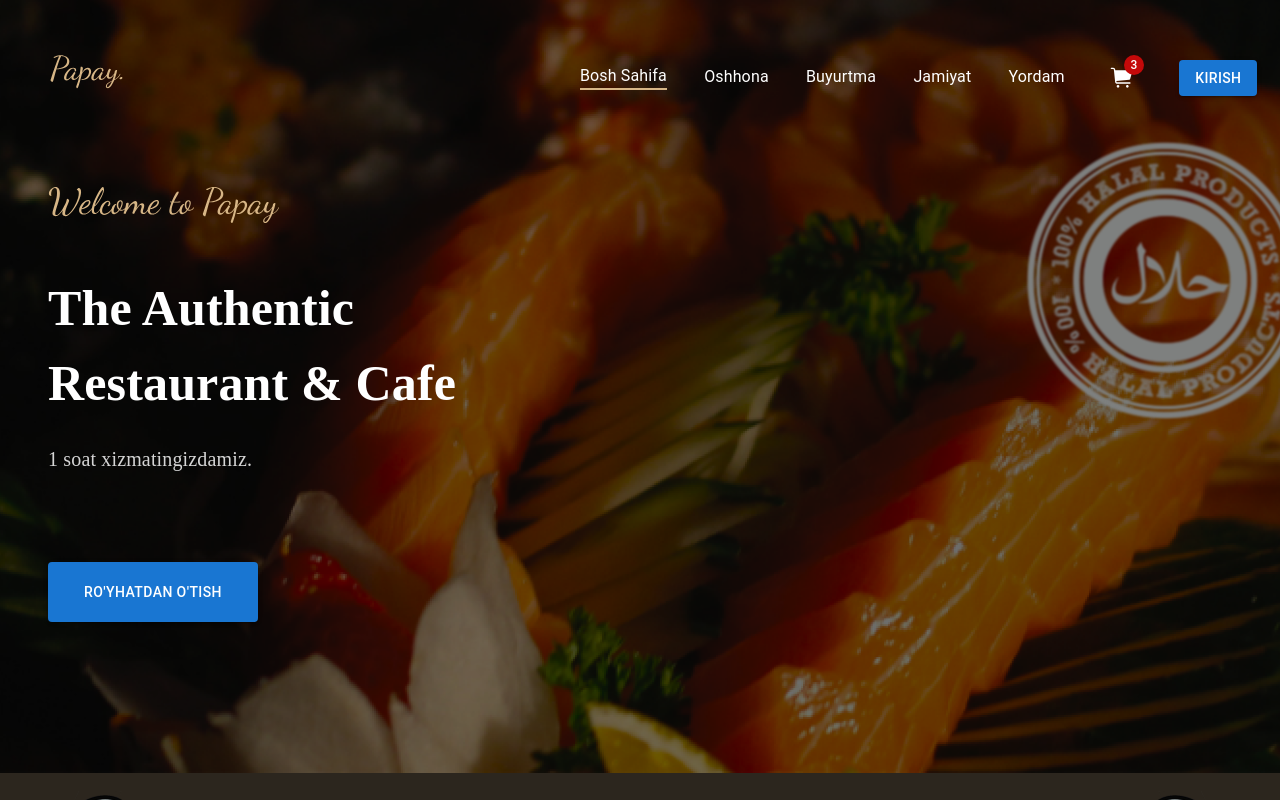
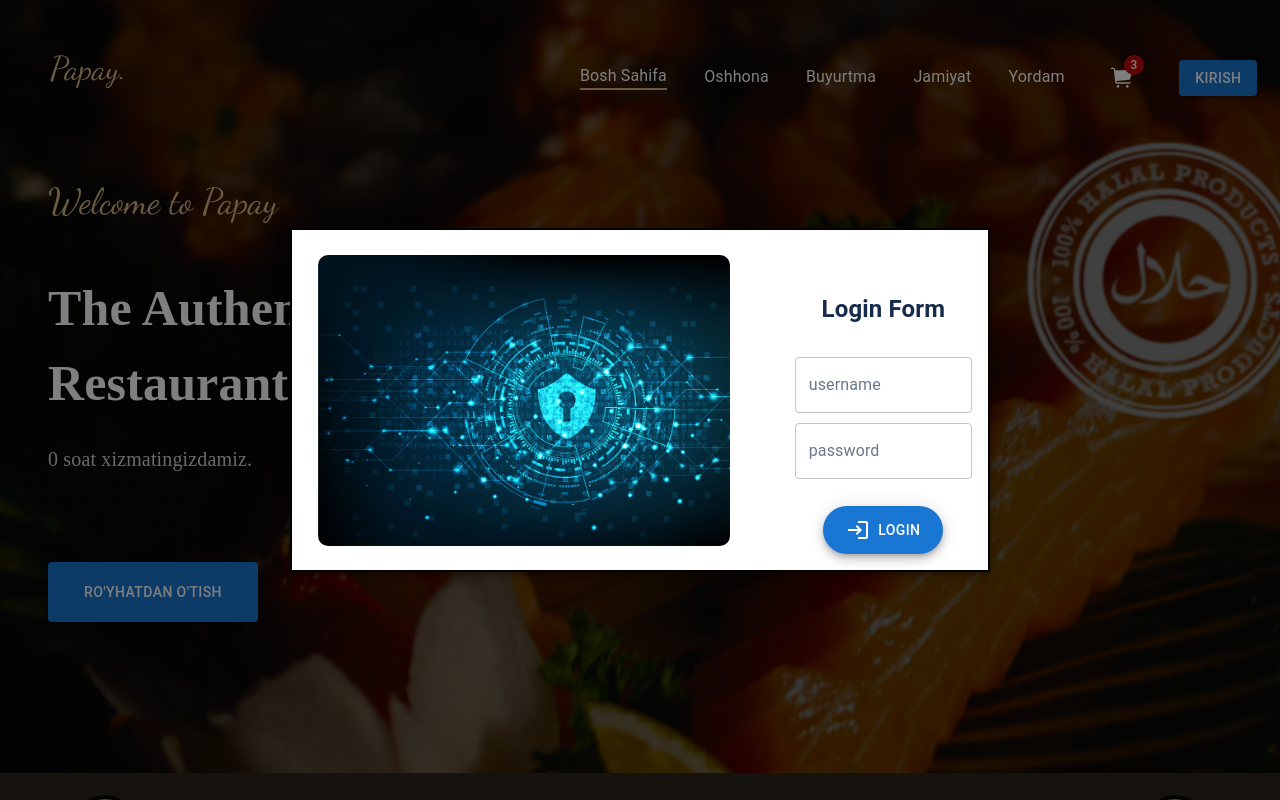
Before and after one commit to IslomKhurramov/papay-react, a React (Create React App) app: page / in a window 1280 px wide. Both pictures are taken after a click on the button "KIRISH". Shown: the top 800 px of the page. Built offline with nearby package versions, Linux system fonts and the light colour scheme; no server answers; a small style sheet from the web is missing.

Commit message:
feat: develop login authentication process

```diff
--- a/src/app/App.tsx
+++ b/src/app/App.tsx
@@ -20,16 +20,38 @@ import Car from "./screens/testCar";
 import AuthenticationModal from "./components/auth";
 
 function App() {
+  /*INITIALIZATION*/
   const [path, setPath] = useState();
   const main_path = window.location.pathname;
+  const [signUpOpen, setSignUpOpen] = useState(false);
+  const [loginOpen, setLoginOpen] = useState(false);
+
+  /**HANDLERS */
+  const handleSignUpOpen = () => setSignUpOpen(true);
+  const handleSignUpClose = () => setSignUpOpen(false);
+  const handleLoginOpen = () => setLoginOpen(true);
+  const handleLoginClose = () => setLoginOpen(false);
+
   return (
     <Router>
       {main_path == "/" ? (
-        <NavbarHome setPath={setPath} />
+        <NavbarHome
+          setPath={setPath}
+          handleLoginOpen={handleLoginOpen}
+          handleSignUpOpen={handleSignUpOpen}
+        />
       ) : main_path.includes("/restaurant") ? (
-        <NavbarRestaurant setPath={setPath} />
+        <NavbarRestaurant
+          setPath={setPath}
+          handleLoginOpen={handleLoginOpen}
+          handleSignUpOpen={handleSignUpOpen}
+        />
       ) : (
-        <NavbarOthers setPath={setPath} />
+        <NavbarOthers
+          setPath={setPath}
+          handleLoginOpen={handleLoginOpen}
+          handleSignUpOpen={handleSignUpOpen}
+        />
       )}
 
       <Switch>
@@ -58,7 +80,14 @@ function App() {
 
       <Footer />
 
-      <AuthenticationModal />
+      <AuthenticationModal
+        loginOpen={loginOpen}
+        handleLoginOpen={handleLoginOpen}
+        handleLoginClose={handleLoginClose}
+        signUpOpen={signUpOpen}
+        handleSignUpOpen={handleSignUpOpen}
+        handleSignUpClose={handleSignUpClose}
+      />
     </Router>
   );
 }
--- a/src/app/apiServices/memberApiService.ts
+++ b/src/app/apiServices/memberApiService.ts
@@ -1,3 +1,33 @@
-class MemberApiService {}
+import axios from "axios";
+import { serverApi } from "../../lib/config";
+import assert from "assert";
+import { Definer } from "../../lib/Definer";
+import { Member } from "../../types/user";
+
+class MemberApiService {
+  private readonly path: string;
+
+  constructor() {
+    this.path = serverApi;
+  }
+
+  public async loginRequest(login_data: any) {
+    try {
+      const result = await axios.post(this.path + "/login", login_data, {
+        withCredentials: true,
+      });
+      console.log("STATE:::", result.data.data);
+      assert.ok(result?.data, Definer.general_err1);
+      assert.ok(result?.data?.state != "fail", result?.data?.message);
+
+      const memeber: Member = result.data.data;
+      localStorage.setItem("memebr_data", JSON.stringify(memeber));
+      return memeber;
+    } catch (err: any) {
+      console.log(`ERROR::: loginRequest ${err.message}`);
+      throw err;
+    }
+  }
+}
 
 export default MemberApiService;
--- a/src/app/components/auth/index.tsx
+++ b/src/app/components/auth/index.tsx
@@ -6,6 +6,10 @@ import Fade from "@material-ui/core/Fade";
 import { Fab, Stack, TextField } from "@mui/material";
 import styled from "styled-components";
 import LoginIcon from "@mui/icons-material/Login";
+import { sweetErrorHandling } from "../../../lib/sweetAlert";
+import { Definer } from "../../../lib/Definer";
+import assert from "assert";
+import MemberApiService from "../../apiServices/memberApiService";
 
 const useStyles = makeStyles((theme) => ({
   modal: {
@@ -32,8 +36,43 @@ const ModalImg = styled.img`
 
 export default function AuthenticationModal(props: any) {
   const classes = useStyles();
-  const signUpOpen = false;
-  const loginOpen = false;
+
+  /**INITIALIZATION */
+  let mb_nick: string = "";
+  let mb_password: string = "";
+  let mb_phone: number = 0;
+  /*HANDLERS*/
+  const handleUserName = (e: any) => {
+    mb_nick = e.target.value;
+  };
+  const handlePhone = (e: any) => {
+    mb_phone = e.target.value;
+  };
+  const handlePassword = (e: any) => {
+    mb_password = e.target.value;
+  };
+
+  const handleLoginRequest = async () => {
+    try {
+      const is_fulfilled = mb_nick != "" && mb_password != "";
+      assert.ok(is_fulfilled, Definer.input_err1);
+
+      const login_data = {
+        mb_nick: mb_nick,
+        mb_password: mb_password,
+      };
+
+      const memberApiService = new MemberApiService();
+      await memberApiService.loginRequest(login_data);
+
+      props.handleLoginClose();
+      window.location.reload;
+    } catch (err) {
+      console.log(err);
+      props.handleLoginClose();
+      sweetErrorHandling(err).then;
+    }
+  };
 
   return (
     <div>
@@ -42,14 +81,14 @@ export default function AuthenticationModal(props: any) {
         aria-labelledby="transition-modal-title"
         aria-describedby="transition-modal-description"
         className={classes.modal}
-        open={signUpOpen}
-        // onClose={}
+        open={props.signUpOpen}
+        onClose={props.handleSignUpClose}
         closeAfterTransition
         BackdropComponent={Backdrop}
         BackdropProps={{
           timeout: 500,
         }}>
-        <Fade in={signUpOpen}>
+        <Fade in={props.signUpOpen}>
           <Stack
             className={classes.paper}
             direction={"row"}
@@ -95,14 +134,14 @@ export default function AuthenticationModal(props: any) {
         aria-labelledby="transition-modal-title"
         aria-describedby="transition-modal-description"
         className={classes.modal}
-        open={loginOpen}
-        // onClose={}
+        open={props.loginOpen}
+        onClose={props.handleLoginClose}
         closeAfterTransition
         BackdropComponent={Backdrop}
         BackdropProps={{
           timeout: 500,
         }}>
-        <Fade in={loginOpen}>
+        <Fade in={props.loginOpen}>
           <Stack
             className={classes.paper}
             direction={"row"}
@@ -116,20 +155,20 @@ export default function AuthenticationModal(props: any) {
               }}>
               <h2>Login Form</h2>
               <TextField
-                // onChange={}
+                onChange={handleUserName}
                 id="outlined-basic"
                 label="username"
                 variant="outlined"
                 sx={{ my: "10px" }}
               />
               <TextField
-                // onChange={}
+                onChange={handlePassword}
                 id="outlined-basic"
                 label="password"
                 variant="outlined"
               />
               <Fab
-                // onClick={}
+                onClick={handleLoginRequest}
                 sx={{ marginTop: "27px", width: "120px" }}
                 variant="extended"
                 color="primary">
--- a/src/app/components/header/index.tsx
+++ b/src/app/components/header/index.tsx
@@ -12,10 +12,6 @@ import { NavLink } from "react-router-dom";
 export function NavbarHome(props: any) {
   const [count, setCount] = useState(0);
   const [value, setValue] = useState(true);
-
-  useEffect(() => {
-    setCount(count + 1);
-  }, [value]);
 
   return (
     <div className="format home_navbar">
@@ -76,7 +72,8 @@ export function NavbarHome(props: any) {
             <Box>
               <Button
                 variant="contained"
-                style={{ color: "#FFFFFF", background: "#1976d2" }}>
+                style={{ color: "#FFFFFF", background: "#1976d2" }}
+                onClick={props.handleLoginOpen}>
                 KIRISH
               </Button>
             </Box>
@@ -105,7 +102,7 @@ export function NavbarHome(props: any) {
                   background: "#1976d2",
                   color: "#FFFFFF",
                 }}
-                onClick={() => setCount(count + 1)}>
+                onClick={props.handleSignUpOpen}>
                 RO'YHATDAN O'TISH
               </Button>
             </Box>
--- a/src/app/components/header/others.tsx
+++ b/src/app/components/header/others.tsx
@@ -67,7 +67,8 @@ export function NavbarOthers(props: any) {
             <Box>
               <Button
                 variant="contained"
-                style={{ color: "#FFFFFF", background: "#1976d2" }}>
+                style={{ color: "#FFFFFF", background: "#1976d2" }}
+                onClick={props.handleLoginOpen}>
                 KIRISH
               </Button>
             </Box>
--- a/src/app/components/header/restaurant.tsx
+++ b/src/app/components/header/restaurant.tsx
@@ -67,7 +67,8 @@ export function NavbarRestaurant(props: any) {
             <Box>
               <Button
                 variant="contained"
-                style={{ color: "#FFFFFF", background: "#1976d2" }}>
+                style={{ color: "#FFFFFF", background: "#1976d2" }}
+                onClick={props.handleLoginOpen}>
                 KIRISH
               </Button>
             </Box>
```
Also changed, not shown: public/auth/password.jpeg (renamed from src/app/components/auth/password.jpeg).
